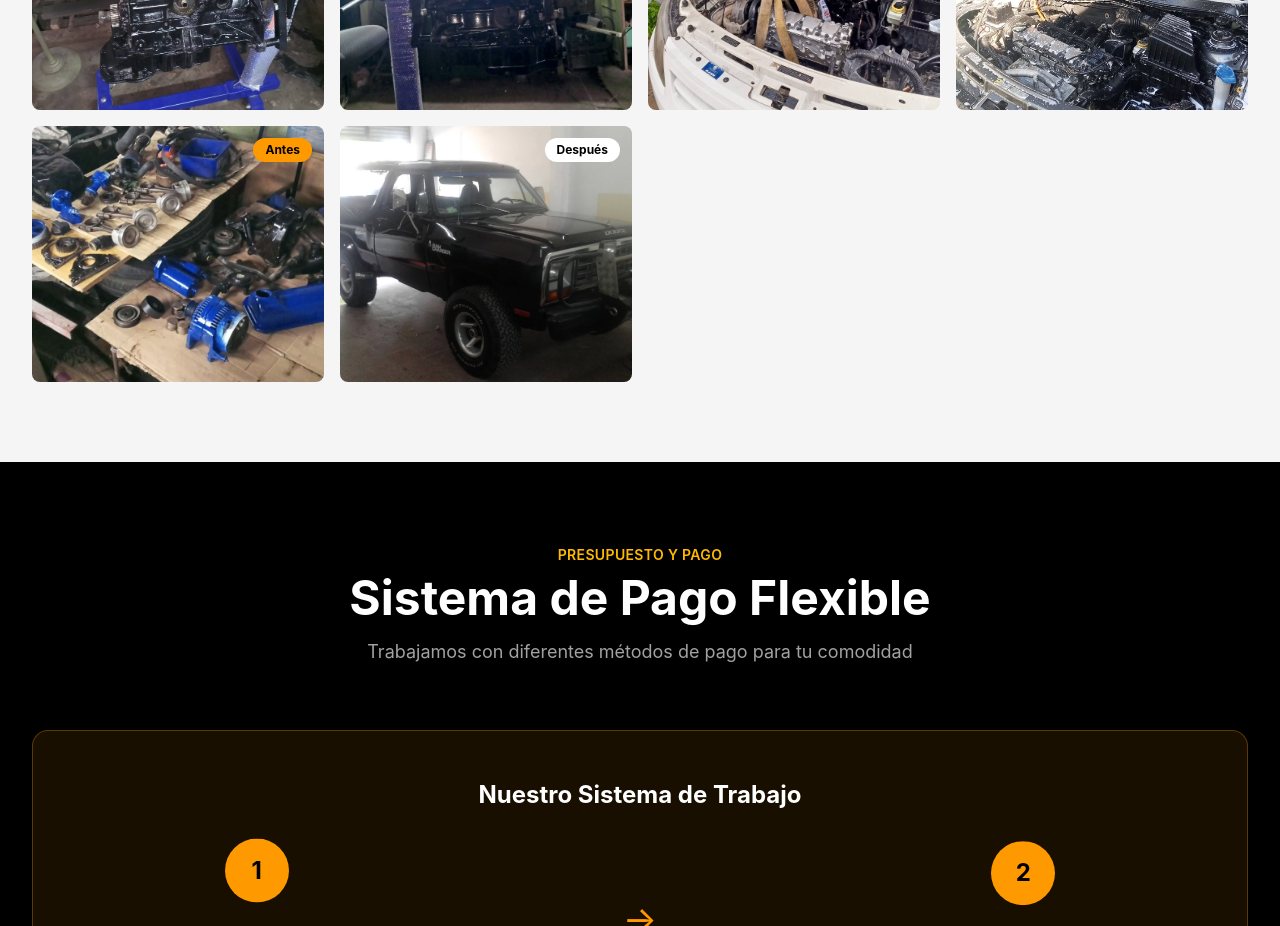
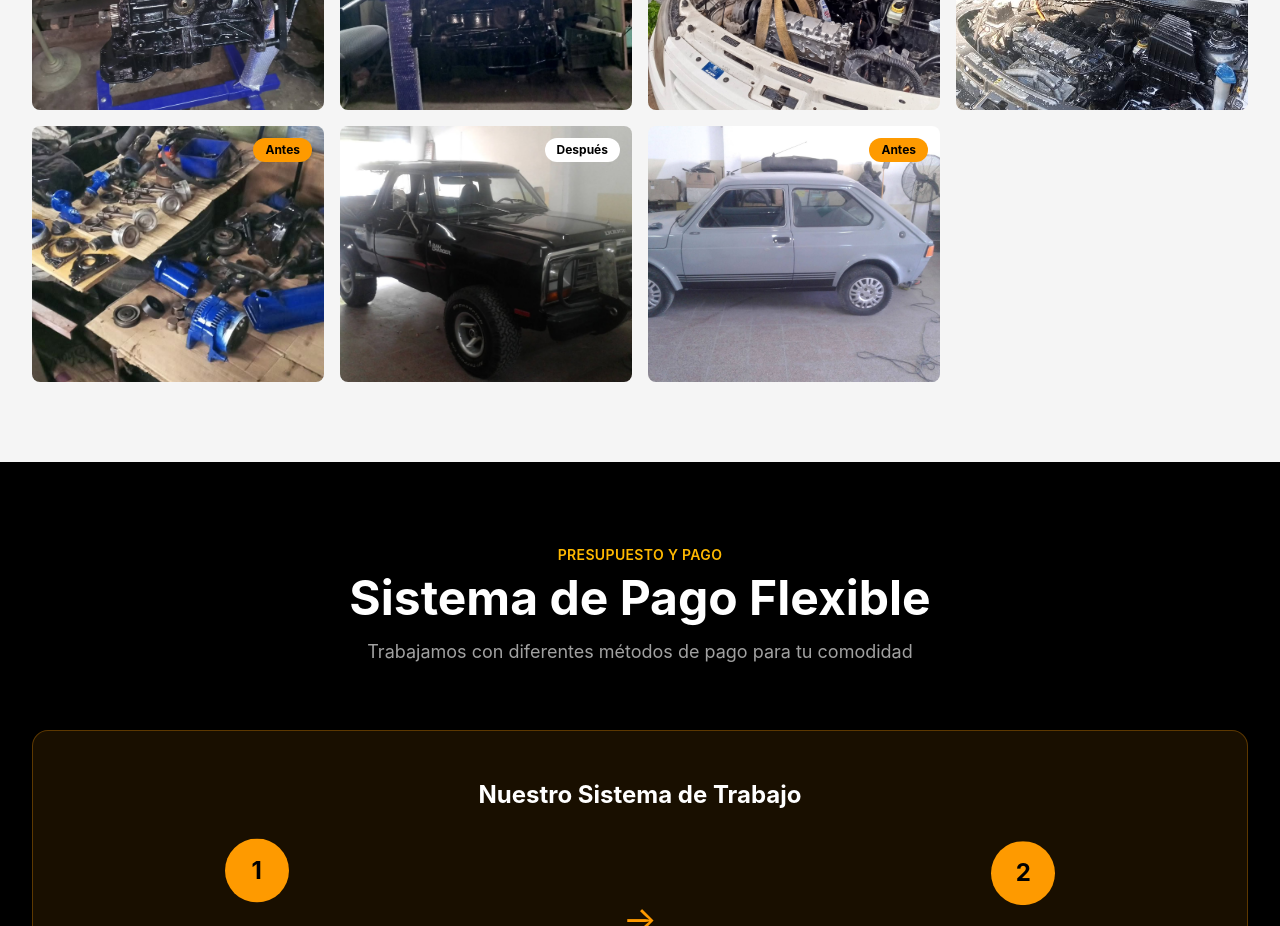
Before and after one commit to Osokkad/Meca, a React (Vite) app: page / in a window 1280 px wide. Shown: the part 2740-3666 px from the top of the page. Built offline with nearby package versions, Linux system fonts and the light colour scheme.

Commit message:
Añadir chapaypintura2 a galería

```diff
--- a/src/Components/Gallery/Gallery.tsx
+++ b/src/Components/Gallery/Gallery.tsx
@@ -51,6 +51,13 @@ export default function Gallery() {
       category: "Chapa y Pintura",
       src: "/chapaypintura.jpg",
       before: false,
+    },
+    {
+      id: 7,
+      title: "Chapa y Pintura 2",
+      category: "Chapa y Pintura",
+      src: "/chapaypintura2.jpg",
+      before: true,
     },
   ];
 
```
Also changed, not shown: public/chapaypintura3.jpg (added).
